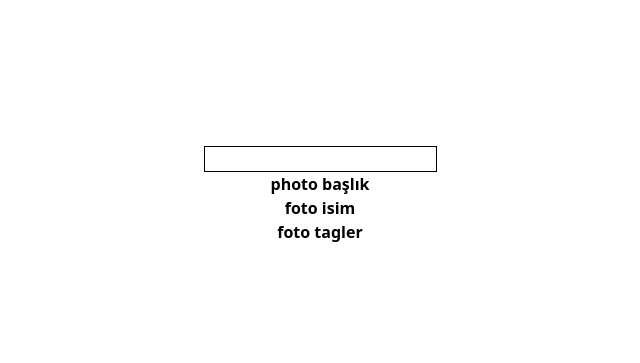
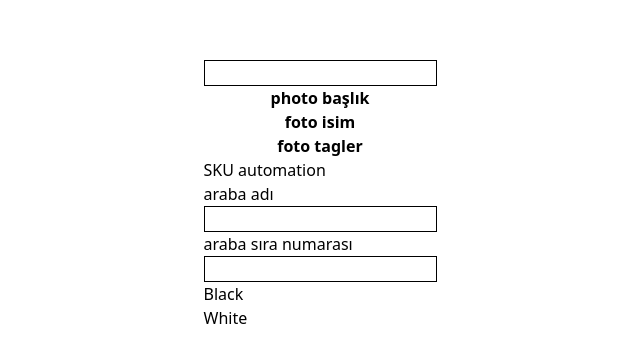
Before and after one commit to selehadin-cyber/liviqon, a Next.js app: page / in a window 1280 px wide. Shown: the part 205-568 px from the top of the page, without its empty margins (320-960 px from the left). Built offline with nearby package versions, Linux system fonts and the light colour scheme.

Commit message:
Add sizes

```diff
--- a/pages/index.tsx
+++ b/pages/index.tsx
@@ -5,7 +5,9 @@ import { useState } from 'react'
 
 const Home: NextPage = () => {
   const [text, setText] = useState("")
-  const [textWithComma, setTextWithComma] = useState("")
+  const [carName, setCarName] = useState("")
+  const [carNumber, setCarNumber] = useState("")
+  const sizes = ["19.3", "27.2", "39", "54.3", "78"]
 
   function capitalizeWordsAndAddDashes(string: string) {
     const capitalized = string.replace(/(?:^|\s)\S/g, function(a) { return a.toUpperCase(); });
@@ -28,6 +30,21 @@ function capitalizeWords(string: string) {
       <p>{capitalizeWordsAndAddDashes(text).replace(/,/g, "")}</p>
       <p className='font-bold'>foto tagler</p>
       <p>{text.replace(/,/g, ";")}</p>
+      <section>
+        <h2>SKU automation</h2>
+        <p>araba adı</p>
+        <input className='border border-black' value={carName} onChange={(e) => setCarName(e.target.value)} type="text" />
+        <p>araba sıra numarası</p>
+        <input className='border border-black' value={carNumber} onChange={(e) => setCarNumber(e.target.value)} type="text" />
+        <p>Black</p>
+        {carName && sizes.map(size => (
+          <p>{`LWA-CS-${carName}-${carNumber}-${size}-BLK`}</p>
+        ))}
+        <p>White</p>
+        {carName && sizes.map(size => (
+          <p>{`LWA-CS-${carName}-${carNumber}-${size}-WHT`}</p>
+        ))}
+      </section>
     </div>
   )
 }
```
